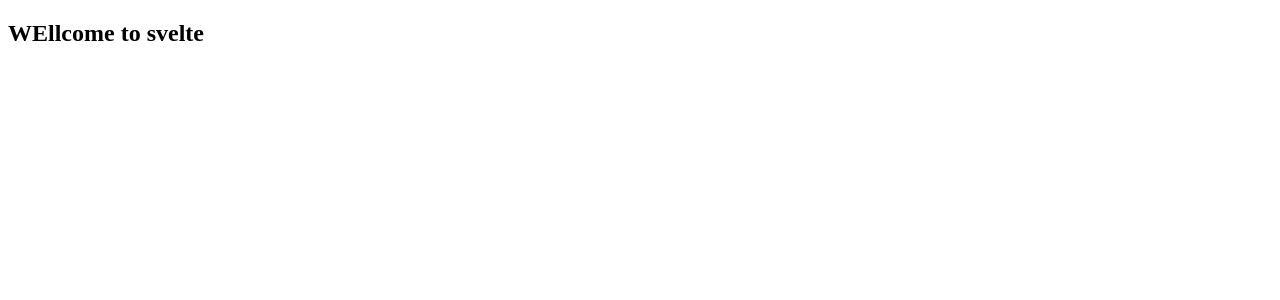
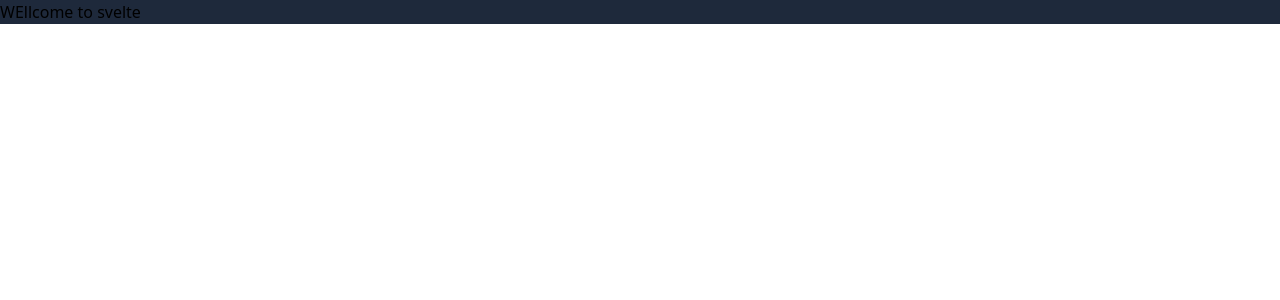
Before and after one commit to deviliaan/anime-app, a SvelteKit app: page / in a window 1280 px wide. Shown: the top 300 px of the page. Built offline with nearby package versions, Linux system fonts and the light colour scheme.

Commit message:
initial commit

```diff
--- /dev/null
+++ b/src/app.css
@@ -0,0 +1,3 @@
+@tailwind base;
+@tailwind components;
+@tailwind utilities;
--- /dev/null
+++ b/src/routes/+layout.svelte
@@ -0,0 +1,8 @@
+<script>
+    import "../app.css"
+</script>
+<section>
+    <div>
+        <slot />
+    </div>
+</section>
--- a/src/routes/+page.svelte
+++ b/src/routes/+page.svelte
@@ -1,3 +1,3 @@
-<div>
+<div class="bg-slate-800">
     <h2>WEllcome to svelte</h2>
 </div>
```
